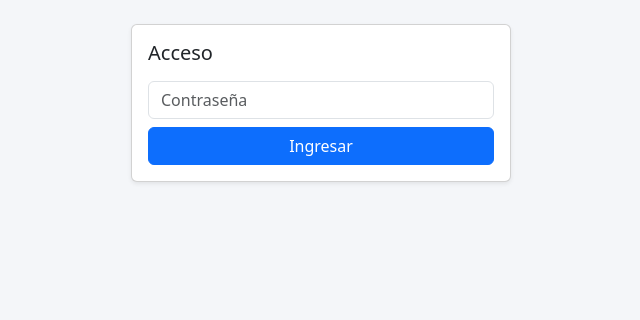
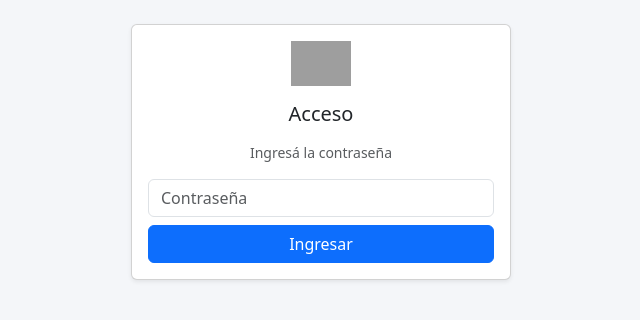
Before and after one commit to mgvarela/buscador-sku-cda, a website: page public/index.html in a window 1280 px wide. Shown: the whole page, without its empty margins (319-959 px from the left). Drawn offline with nearby package versions, Linux system fonts and the light colour scheme; grey boxes are pictures that could not be loaded.

Commit message:
ajuste de favicon - inicio

```diff
--- a/public/index.html
+++ b/public/index.html
@@ -5,6 +5,12 @@
   <meta name="viewport" content="width=device-width, initial-scale=1">
   <title>Buscador de productos por SKU</title>
   <link href="https://cdn.jsdelivr.net/npm/bootstrap@5.3.0/dist/css/bootstrap.min.css" rel="stylesheet">
+  <link rel="icon" type="image/png" href="./images/favicon-96x96.png" sizes="96x96" />
+  <link rel="icon" type="image/svg+xml" href="./images/favicon.svg" />
+  <link rel="shortcut icon" href="./images/favicon.ico" />
+  <link rel="apple-touch-icon" sizes="180x180" href="./images/apple-touch-icon.png" />
+  <meta name="apple-mobile-web-app-title" content="Admin" />
+  <link rel="manifest" href="./images/site.webmanifest" />
   <style>
     body { background: #f4f6f9; }
     .desc { white-space: pre-line; }
@@ -16,8 +22,15 @@
   <div class="container py-4" style="max-width: 900px;">
 
     <div id="loginScreen" class="card shadow-sm mx-auto" style="max-width: 380px;">
-      <div class="card-body">
+      <div class="card-body text-center"> <!-- text-center para que el logo quede centrado -->
+
+        <!-- Logo de Casa del Audio -->
+        <div class="mb-3">
+          <img src="https://casadelaudio.com/media/logo/stores/1/logo.png" alt="Casa del Audio" class="login-logo" style="max-height: 45px; width: auto;">
+        </div>
+
         <h5 class="card-title mb-3">Acceso</h5>
+        <p class="text-muted small">Ingresá la contraseña</p>
         <input type="password" id="loginPassword" class="form-control mb-2" placeholder="Contraseña" autocomplete="current-password">
         <div id="loginError" class="text-danger small mb-2 d-none">Contraseña incorrecta.</div>
         <button id="btnLogin" class="btn btn-primary w-100">Ingresar</button>
```
Also changed, not shown: public/images/apple-touch-icon.png (added), public/images/favicon-96x96.png (added), public/images/favicon.ico (added), public/images/favicon.svg (added), public/images/site.webmanifest (added), public/images/web-app-manifest-192x192.png (added), public/images/web-app-manifest-512x512.png (added).
